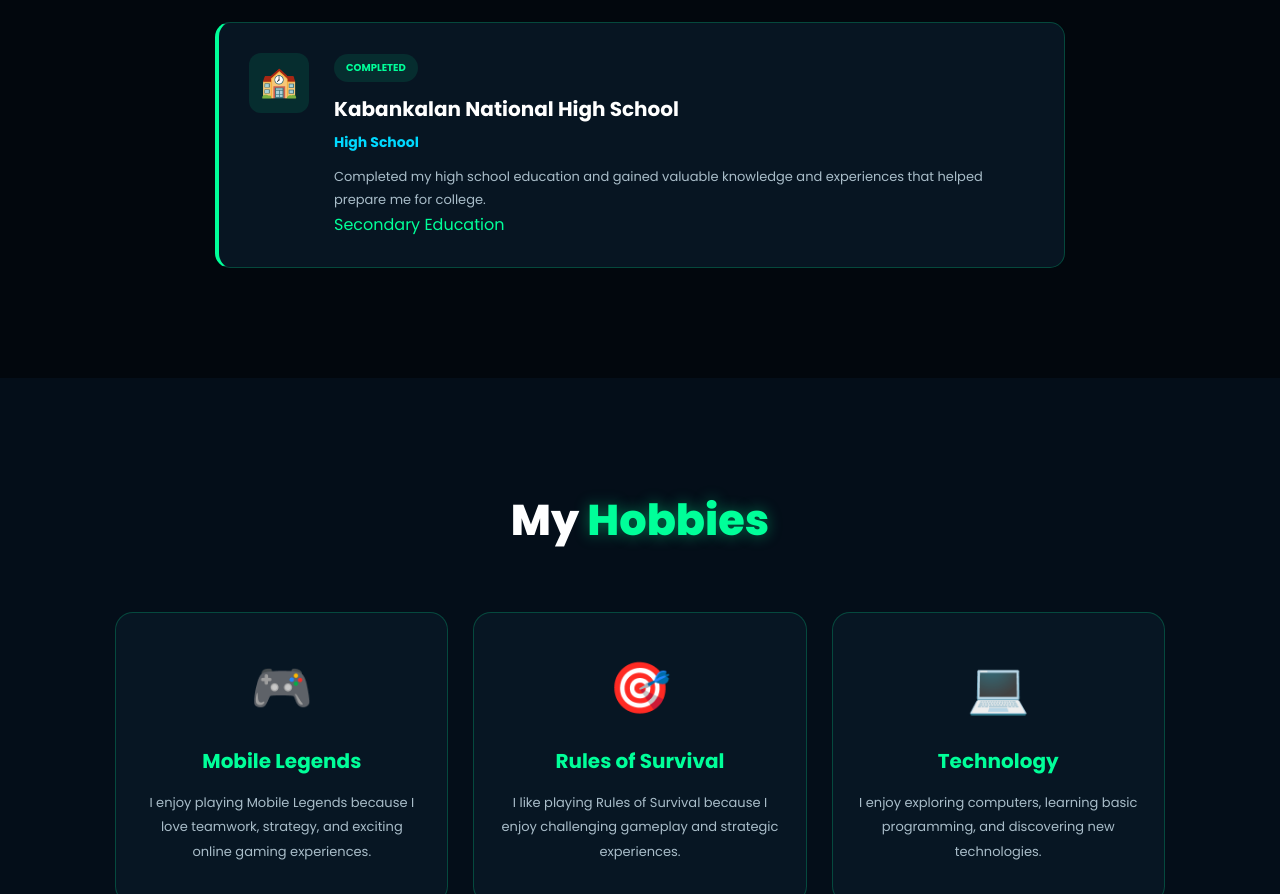
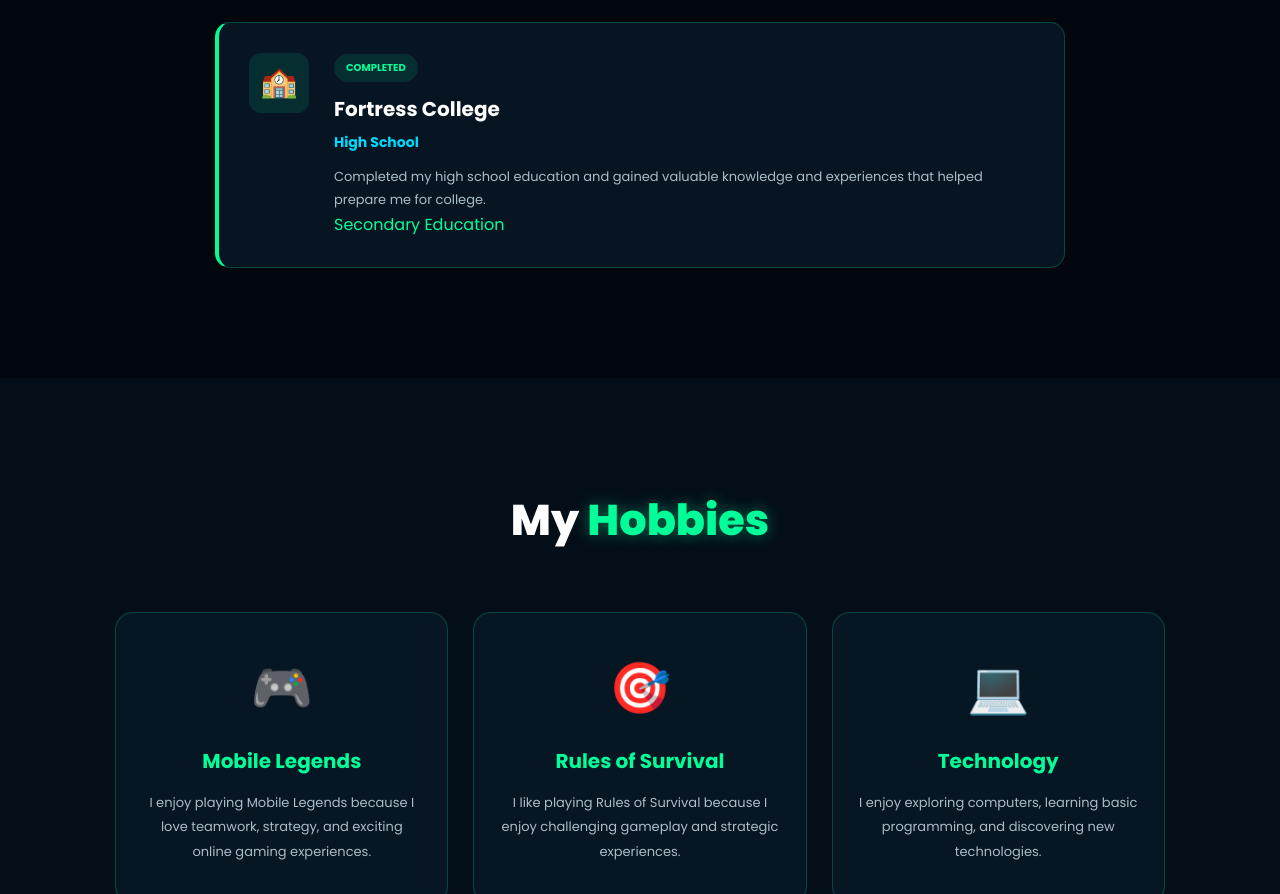
Before and after one commit to molinesyannn-dotcom/MOLINES-RYAN-PROJECT-1, a plain HTML site: page index.html in a window 1280 px wide. Shown: the part 2094-2988 px from the top of the page. Drawn offline with Linux system fonts and the light colour scheme.

Commit message:
newa naman

```diff
--- a/index.html
+++ b/index.html
@@ -144,7 +144,7 @@
             <div class="education-content">
                 <span class="education-status">COMPLETED</span>
 
-                <h3>Kabankalan National High School</h3>
+                <h3>Fortress College</h3>
 
                 <h4>High School</h4>
 
```
